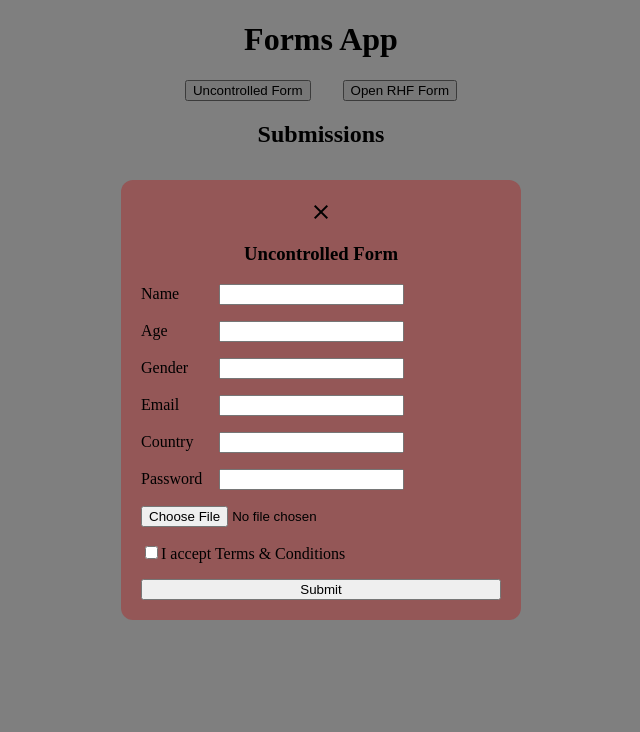
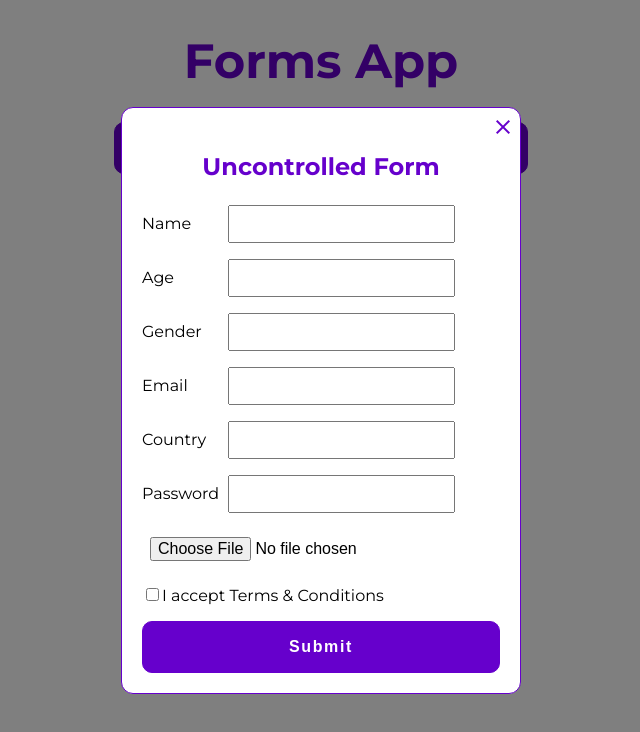
Before and after one commit to Natalia-1707/Forms, a React (Vite) app: page / in a window 1280 px wide. Both pictures are taken after a click on the button "Uncontrolled Form". Shown: the top 732 px of the page, without its empty margins (319-959 px from the left). Built offline with nearby package versions, Linux system fonts and the light colour scheme.

Commit message:
feat: make css styles

```diff
--- a/src/components/Main/Main.tsx
+++ b/src/components/Main/Main.tsx
@@ -17,7 +17,7 @@ export default function Main() {
                 <button onClick={() => setModalType("uncontrolled")}>Uncontrolled Form</button>
                 <button onClick={() => setModalType("rhf")}>Open RHF Form</button>
             </div>
-            <div className="Submissions">
+            <div className="submissions">
                 <h2>Submissions</h2>
                 <div className="submission-div">
                   {submissions.map((item) => (
--- a/src/components/Main/main.css
+++ b/src/components/Main/main.css
@@ -1,13 +1,31 @@
 .main-wrapper {
+    width: 80%;
     display: flex;
     justify-content: center;
     align-items: center;
     flex-direction: column;
+    gap: 1rem;
 }
 
 .buttons-div {
+    width: 100%;
     display: flex;
     justify-content: center;
     align-items: center;
     gap: 2rem;
 }
+
+.submissions {
+    width: 70%;
+    display: flex;
+    flex-direction: column;
+    justify-content: center;
+    align-items: center;
+    gap: 1rem;
+}
+
+.submission-div {
+    width: 100%;
+    display: flex;
+    justify-content: flex-start;
+}
--- a/src/components/Modal/Modal.tsx
+++ b/src/components/Modal/Modal.tsx
@@ -28,7 +28,14 @@ export default function Modal({title, children, onClose}: ModalProps) {
     return createPortal(
       <div className="modal-overlay" onClick={onClose}>
         <div className="modal-wrapper" onClick={(e) => e.stopPropagation()}>
-            <span className="material-symbols-outlined" onClick={onClose}>close</span>
+            <button
+                className="close-button material-symbols-outlined"
+                onClick={onClose}
+                type="button"
+                aria-label="Close modal"
+                >
+                close
+            </button>
             <h3>{title}</h3>
             <div className="forms-field">{children}</div>
         </div>
--- a/src/components/Modal/modal.css
+++ b/src/components/Modal/modal.css
@@ -1,15 +1,3 @@
-.modal-wrapper {
-    width: 400px;
-    max-width: 90vw;
-    padding: 20px;
-    border-radius: 12px;
-    display: flex;
-    justify-content: center;
-    align-items: center;
-    flex-direction: column;
-    background: rgba(169, 49, 49, 0.5)
-}
-
 .modal-overlay {
   position: fixed;
   width: 100vw;
@@ -21,6 +9,37 @@
   justify-content: center;
   align-items: center;
   z-index: 1000;
+}
+
+.modal-wrapper {
+    position: relative;
+    width: 400px;
+    max-width: 90vw;
+    padding: 20px;
+    border-radius: 12px;
+    border: 1px solid rgb(102, 0, 204);
+    display: flex;
+    justify-content: center;
+    align-items: center;
+    flex-direction: column;
+    background: rgb(255, 255, 255);
+}
+
+.material-symbols-outlined {
+    position: absolute;
+    top: 7px;
+    right: 5px;
+    padding: 0;
+    font-size: 1.5rem;
+    color: rgb(102, 0, 204);
+    transition: all 0.7s;
+    background-color: transparent;
+    border: none;
+    cursor: pointer;
+}
+
+.material-symbols-outlined:hover {
+    font-size: 1.7rem;
 }
 
 .forms-field {
@@ -38,7 +57,12 @@ form  {
   display: flex;
   justify-content: flex-start;
   align-items: center;
-  gap: 0.5rem;
+  gap: 1rem;
+}
+
+input {
+    padding: 0.5rem;
+    font-size: 1rem;
 }
 
 div label {
--- a/src/index.css
+++ b/src/index.css
@@ -1,3 +1,5 @@
+@import url('https://fonts.googleapis.com/css2?family=Montserrat:wght@100..900&display=swap');
+
 * {
   box-sizing: border-box;
 }
@@ -9,9 +11,50 @@ html {
 body {
   margin: 0;
   min-width: 320px;
+  font-family: 'Montserrat', sans-serif;
 }
 
 a {
   text-decoration: none;
   color: inherit;
 }
+
+h1, h3 {
+  display: flex;
+  font-size: 3rem;
+  color: rgb(102, 0, 204);
+}
+
+h1 {
+  font-size: 3rem;
+}
+
+h2 {
+  display: flex;
+  font-size: 1.7rem;
+  color: rgb(0, 0, 0);
+}
+
+h3 {
+  font-size: 1.5rem;
+}
+
+button {
+  display: flex;
+  justify-content: center;
+  align-items: center;
+  font-size: 1rem;
+  font-weight: 700;
+  padding: 1rem;
+  background-color: rgb(102, 0, 204);
+  color: rgb(255, 255, 255);
+  letter-spacing: 0.1rem;
+  border-radius: 10px;
+  border: 1px solid rgb(102, 0, 204);
+  transition: all 0.7s;
+  cursor: pointer;
+}
+
+button:hover {
+  opacity: 0.85;
+}
```
Also changed, not shown: src/App.css (line endings or trailing spaces).
